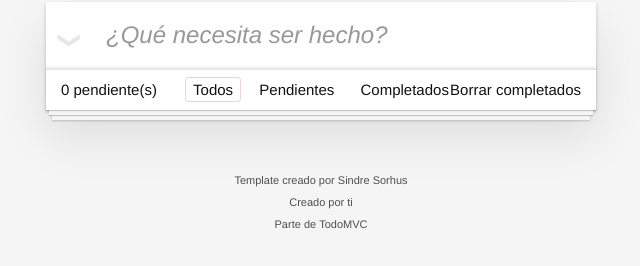
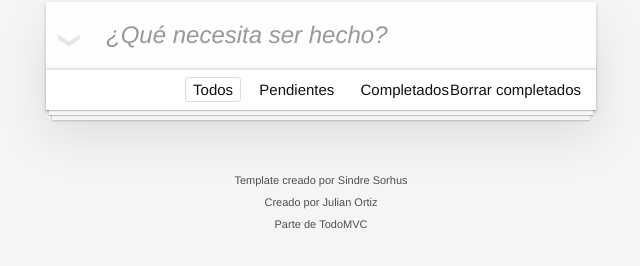
Before and after one commit to IAN63k/Todo, a website built with webpack: page src/index.html in a window 1280 px wide. Shown: the part 128-394 px from the top of the page, without its empty margins (319-959 px from the left). Built offline with nearby package versions, Linux system fonts and the light colour scheme.

Commit message:
Actualizacion del fichero Docs y demas cosas

```diff
--- a/src/index.html
+++ b/src/index.html
@@ -39,7 +39,7 @@
 			<!-- This footer should hidden by default and shown when there are todos -->
 			<footer class="footer">
 				<!-- This should be `0 items left` by default -->
-				<span class="todo-count"><strong>0</strong> pendiente(s)</span>
+				<!-- <span class="todo-count"><strong>0</strong> pendiente(s)</span> -->
 				<!-- Remove this if you don't implement routing -->
 				<ul class="filters">
 					<li>
@@ -60,7 +60,7 @@
 
 			<p>Template creado por <a href="http://sindresorhus.com">Sindre Sorhus</a></p>
 			<!-- Change this out with your name and url ↓ -->
-			<p>Creado por <a href="http://todomvc.com">ti</a></p>
+			<p>Creado por <a href="#">Julian Ortiz</a></p>
 			<p>Parte de <a href="http://todomvc.com">TodoMVC</a></p>
 		</footer>
 
```
Also changed, not shown: docs/index.html (deleted, +0 -1 lines), docs/assets/img/webpack-logo.png (deleted), 2 other files.
